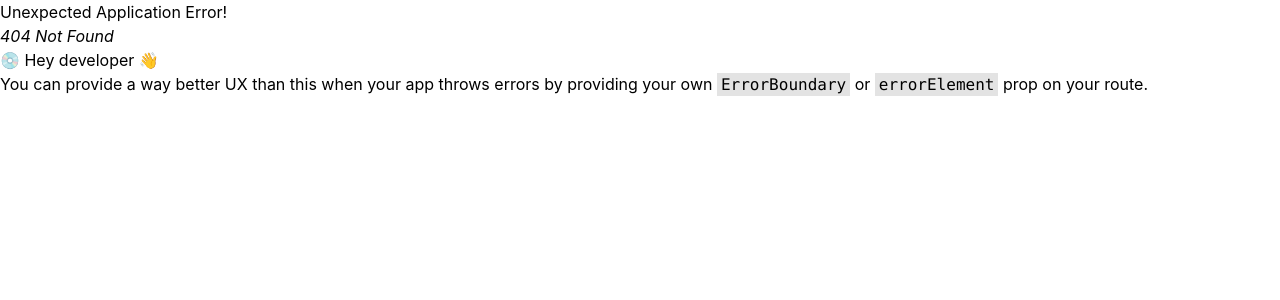
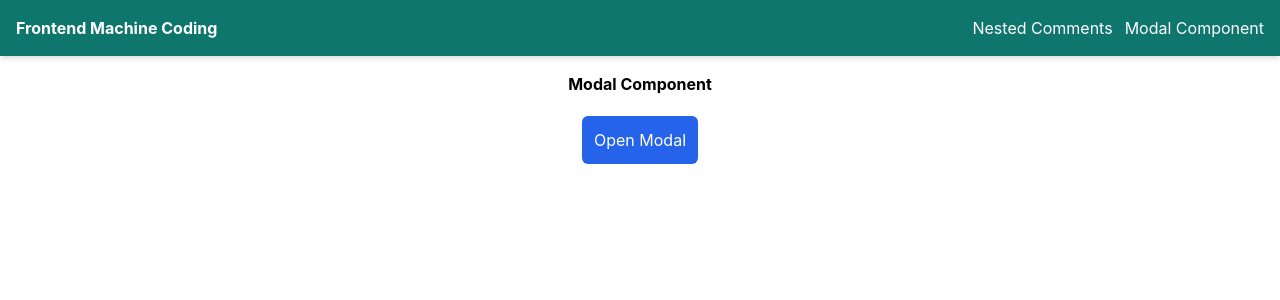
Before and after one commit to PreethiPantangi/FrontendMachineCoding, a React (Create React App) app: page /modal in a window 1280 px wide. Before the commit this address had no page. Shown: the top 300 px of the page. Built offline with nearby package versions, Linux system fonts and the light colour scheme.

Commit message:
Implemented modal

```diff
--- a/src/components/Body.js
+++ b/src/components/Body.js
@@ -4,7 +4,7 @@ import { Link, Outlet } from "react-router-dom";
 const Body = () => {
   return (
     <React.Fragment>
-      <div className="p-4 shadow-md grid grid-flow-col bg-teal-700 text-white">
+      <div className="p-4 shadow-md flex justify-between bg-teal-700 text-white">
         <div className="col-span-4 font-bold">Frontend Machine Coding</div>
         <div className="col-span-8">
           <ul className="flex space-x-3">
@@ -13,9 +13,9 @@ const Body = () => {
                 Nested Comments
               </li>
             </Link>
-            <Link to="/starRating">
+            <Link to="/modal">
               <li className="cursor-pointer hover:font-semibold">
-                Star Rating
+                Modal Component
               </li>
             </Link>
           </ul>
--- /dev/null
+++ b/src/components/Modal/Modal.js
@@ -0,0 +1,34 @@
+import React, { useState } from 'react'
+import ModalBody from './ModalBody'
+
+const Modal = () => {
+
+  const [isModalOpen, setIsModalOpen] = useState(false);
+
+  return (
+    <div>
+      <p className='mt-4 text-center font-bold'>Modal Component</p>
+      {
+        !isModalOpen && (
+          <div className='flex items-center justify-center'>
+            <button
+              className='bg-blue-600 p-3 text-white rounded-md mt-5'
+              onClick={() => setIsModalOpen(!isModalOpen)}
+            >Open Modal</button>
+          </div>
+        )
+      }
+      {
+        isModalOpen && <ModalBody
+            modalHeader="Modal Header"
+            modalBody='Modal Body'
+            modalFooter='Modal Footer'
+            updateIsModelOpenVar = {isModalOpen}
+            updateIsModalOpen = {setIsModalOpen}
+        />
+      }
+    </div>
+  )
+}
+
+export default Modal
--- /dev/null
+++ b/src/components/Modal/ModalBody.js
@@ -0,0 +1,25 @@
+import React from "react";
+
+const ModalBody = ({modalHeader, modalBody, modalFooter, updateIsModelOpenVar, updateIsModalOpen}) => {
+  return (
+    <div className="flex items-center justify-center m-6">
+      <div className="w-1/2 h-70 shadow-2xl border border-black">
+        <div
+          className="float-right cursor-pointer m-2 hover:font-bold"
+          onClick={() => updateIsModalOpen(!updateIsModelOpenVar)}
+        >
+          <img
+            src="https://www.freeiconspng.com/thumbs/close-icon/close-icon-47.png"
+            alt="close"
+            className="w-5 h-5 hover:w-6 hover:h-6"
+          />
+        </div>
+        <div className="text-center bg-gray-300 p-4">{modalHeader}</div>
+        <div className="h-40 m-2">{modalBody}</div>
+        <div className="text-center bg-gray-300 p-4">{modalFooter}</div>
+      </div>
+    </div>
+  );
+};
+
+export default ModalBody;
--- a/src/components/NestedComments/NestedComments.js
+++ b/src/components/NestedComments/NestedComments.js
@@ -32,7 +32,7 @@ const NestedComments = () => {
 
   return (
     <div>
-      <p className="text-center mt-4 font-semibold">Nested Comments</p>
+      <p className="text-center mt-4 font-bold">Nested Comments</p>
       <div className="m-4 text-center">
         <input
           type="text"
--- a/src/components/StarRating/StarRating.js
+++ /dev/null
@@ -1,9 +0,0 @@
-import React from 'react'
-
-const StarRating = () => {
-  return (
-    <div>StarRating</div>
-  )
-}
-
-export default StarRating
```
Also changed, not shown: src/App.js (+5 -4 lines).
